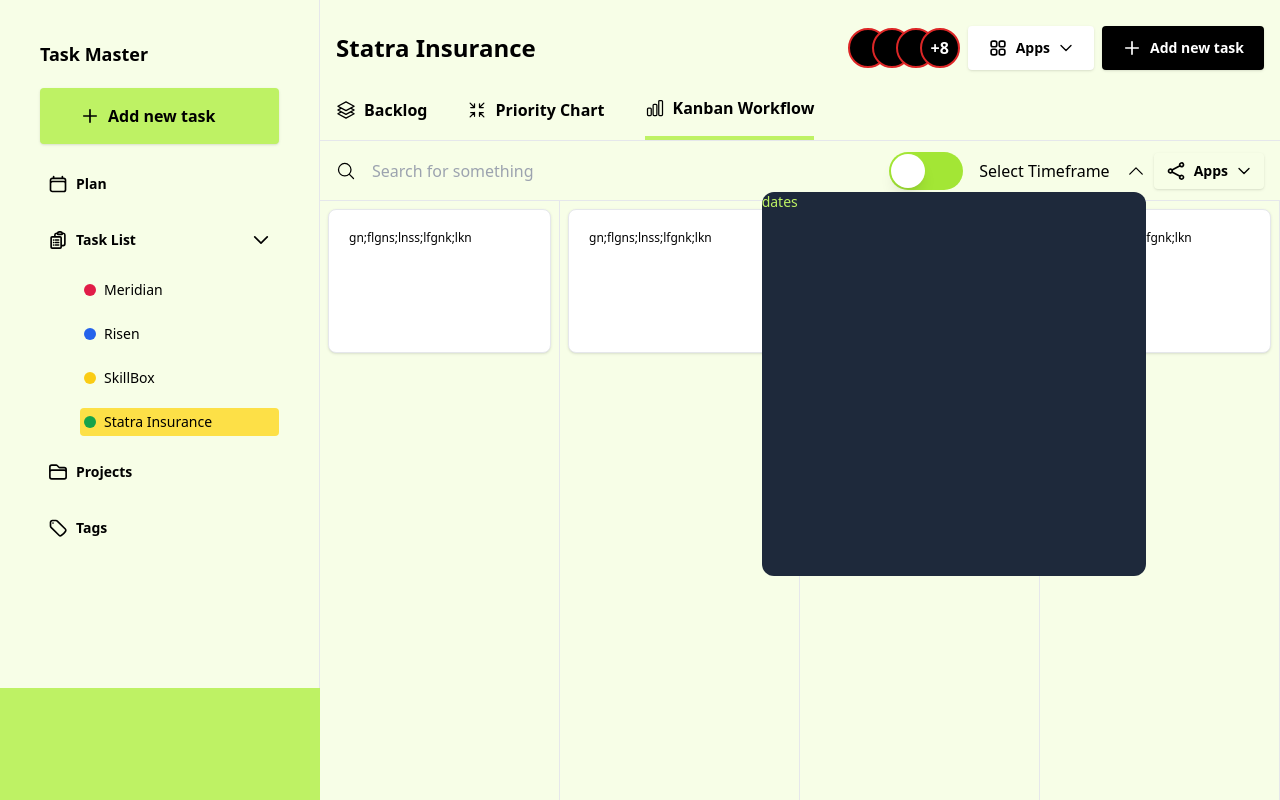
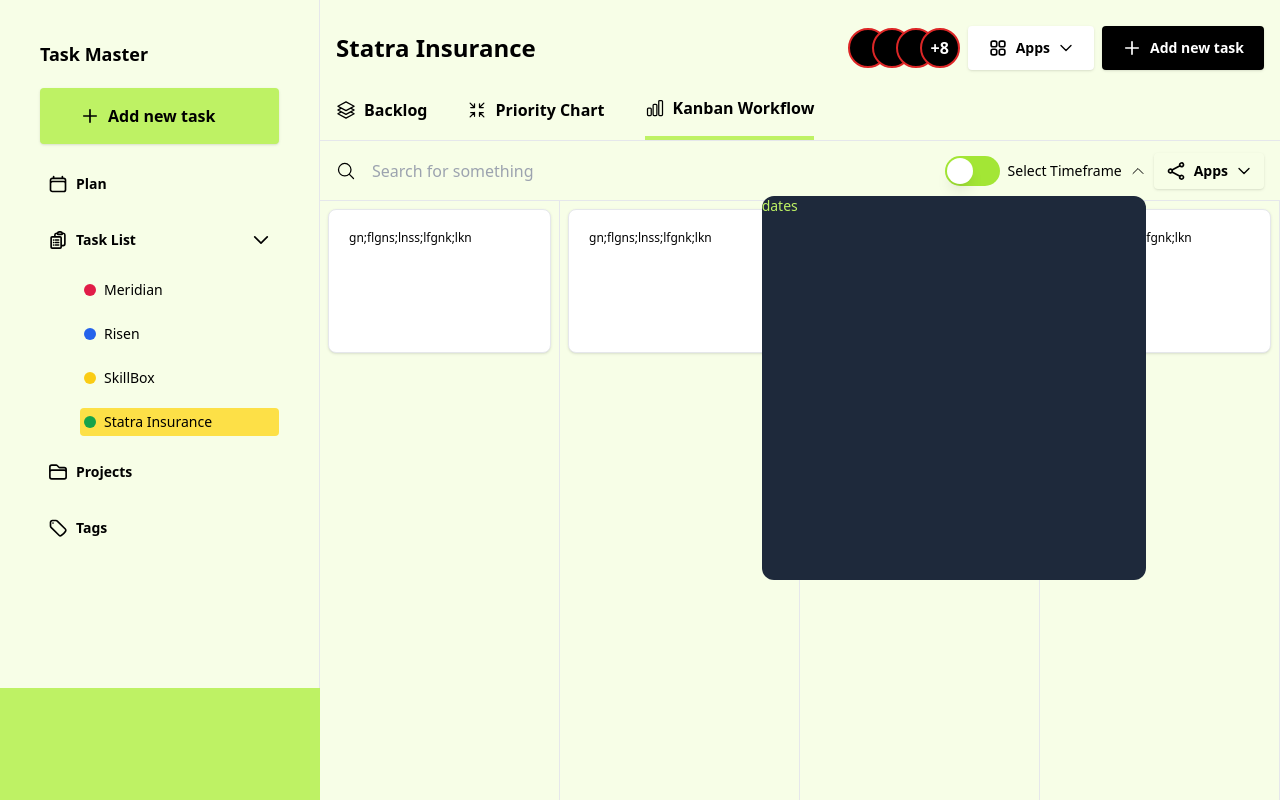
Before and after one commit to koomabenjamin/taskmanager, a Vue app: page / in a window 1280 px wide. Built offline with nearby package versions, Linux system fonts and the light colour scheme.

Commit message:
Shrink switch

```diff
--- a/src/views/MainView.vue
+++ b/src/views/MainView.vue
@@ -59,15 +59,15 @@
         </div>
         <div class="flex items-center space-x-2">
           <!-- switch -->
-          <div class="flex items-center space-x-4 relative">
+          <div class="flex items-center space-x-2 relative text-sm">
             <Switch v-model="enabled" :class="enabled ? 'bg-black' : 'bg-lime-400'"
-              class="relative inline-flex h-[38px] w-[74px] shrink-0 cursor-pointer rounded-full border-2 border-transparent transition-colors duration-200 ease-in-out focus:outline-none focus-visible:ring-2 focus-visible:ring-white focus-visible:ring-opacity-75">
+              class="relative inline-flex h-[30px] w-[55px] shrink-0 cursor-pointer rounded-full border-2 border-transparent transition-colors duration-200 ease-in-out focus:outline-none focus-visible:ring-2 focus-visible:ring-white focus-visible:ring-opacity-75">
               <span class="sr-only">Use setting</span>
-              <span aria-hidden="true" :class="enabled ? 'translate-x-9' : 'translate-x-0'"
-                class="pointer-events-none inline-block h-[34px] w-[34px] transform rounded-full bg-white shadow-lg ring-0 transition duration-200 ease-in-out" />
+              <span aria-hidden="true" :class="enabled ? 'translate-x-[25px]' : 'translate-x-0'"
+                class="pointer-events-none inline-block h-[26px] w-[26px] transform rounded-full bg-white shadow-lg ring-0 transition duration-200 ease-in-out" />
             </Switch>
             <span>Select Timeframe</span>
-            <ChevronUpIcon class="h-5 w-5"/>
+            <ChevronUpIcon class="h-4 w-4"/>
 
             <!-- CalendarView -->
             <div class="w-96 h-96 rounded-xl absolute bg-slate-800 top-10 right-0 text-sm text-lime-300">
```
